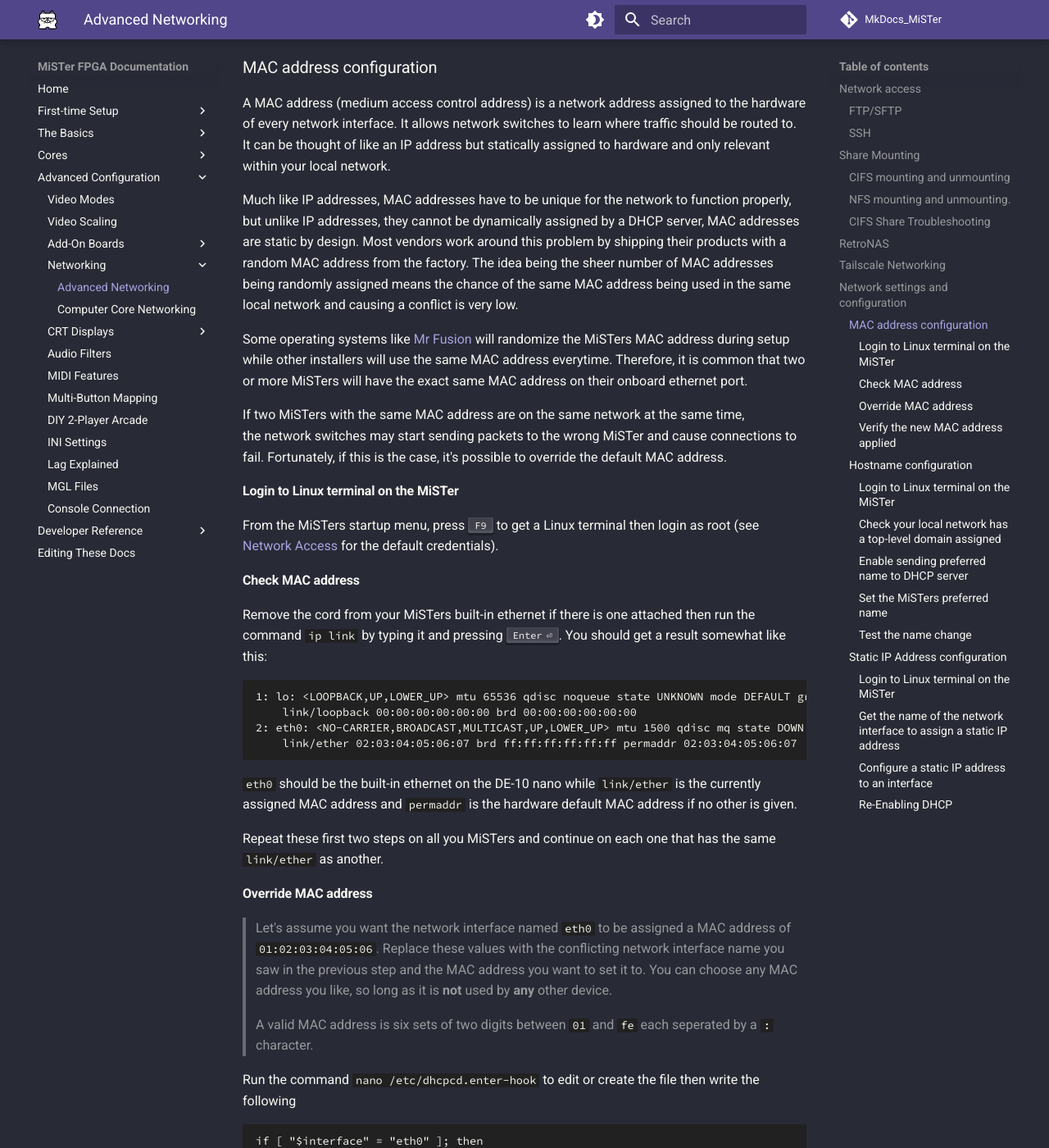
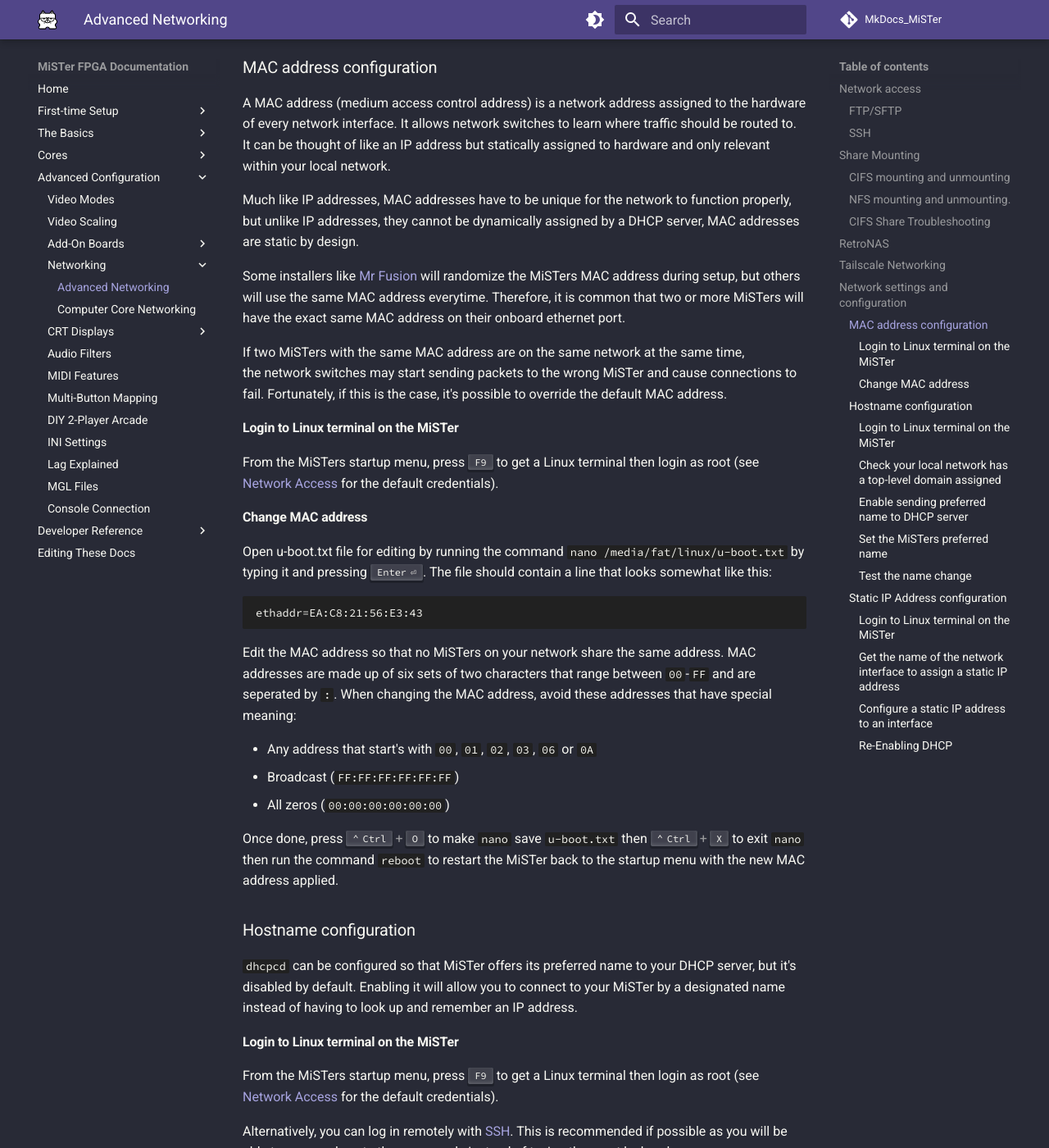
Before and after one commit to MiSTer-devel/MkDocs_MiSTer, an MkDocs documentation site: the page built from docs/advanced/network.md, in a window 1280 px wide and 1400 px high, scrolled down 5034 px. Shown: the whole window at 82% size. Built offline with MkDocs 1.6.1 and Material for MkDocs 9.7.7, drawn with Linux system fonts in a browser that asks for light colours; comment, search, counter and statistics services are not loaded; some of the changed text lies outside the part shown.

Commit message:
Use u-boot.txt method of changing MAC addresses instead of dhcpcd enter hooks.

````diff
--- a/docs/advanced/network.md
+++ b/docs/advanced/network.md
@@ -156,12 +156,9 @@
 
 Much like IP addresses, MAC addresses have to be unique for the network to function properly,
 but unlike IP addresses, they cannot be dynamically assigned by a DHCP server, MAC addresses are static by design.
-Most vendors work around this problem by shipping their products with a random MAC address from the factory.
-The idea being the sheer number of MAC addresses being randomly assigned
-means the chance of the same MAC address being used in the same local network and causing a conflict is very low.
 
-Some operating systems like [Mr Fusion](../setup/software.md#flash-mr-fusion-to-your-microsd)
-will randomize the MiSTers MAC address during setup while other installers will use the same MAC address everytime.
+Some installers like [Mr Fusion](../setup/software.md#flash-mr-fusion-to-your-microsd)
+will randomize the MiSTers MAC address during setup, but others will use the same MAC address everytime.
 Therefore, it is common that two or more MiSTers will have the exact same MAC address on their onboard ethernet port.
 
 If two MiSTers with the same MAC address are on the same network at the same time,
@@ -172,52 +169,24 @@
 From the MiSTers startup menu, press ++F9++ to get a Linux terminal then
 login as root (see [Network Access](#network-access) for the default credentials).
 
-#### Check MAC address
-Remove the cord from your MiSTers built-in ethernet if there is one attached
-then run the command `ip link` by typing it and pressing ++Enter++.
-You should get a result somewhat like this:
+#### Change MAC address
+Open u-boot.txt file for editing by running the command `nano /media/fat/linux/u-boot.txt`
+by typing it and pressing ++Enter++.
+The file should contain a line that looks somewhat like this:
 ```
-1: lo: <LOOPBACK,UP,LOWER_UP> mtu 65536 qdisc noqueue state UNKNOWN mode DEFAULT group default qlen 1000
-    link/loopback 00:00:00:00:00:00 brd 00:00:00:00:00:00
-2: eth0: <NO-CARRIER,BROADCAST,MULTICAST,UP,LOWER_UP> mtu 1500 qdisc mq state DOWN mode DEFAULT group default qlen 1000
-    link/ether 02:03:04:05:06:07 brd ff:ff:ff:ff:ff:ff permaddr 02:03:04:05:06:07
-```
-`eth0` should be the built-in ethernet on the DE-10 nano while `link/ether` is the currently assigned MAC address
-and `permaddr` is the hardware default MAC address if no other is given.
-
-Repeat these first two steps on all you MiSTers and continue on each one that has the same `link/ether` as another.
-
-#### Override MAC address
-> Let's assume you want the network interface named `eth0` to be assigned a MAC address of `01:02:03:04:05:06`.
-Replace these values with the conflicting network interface name you saw in the previous step
-and the MAC address you want to set it to.
-You can choose any MAC address you like, so long as it is **not** used by **any** other device.
->
-> A valid MAC address is six sets of two digits between `01` and `fe` each seperated by a `:` character.
-
-Run the command `nano /etc/dhcpcd.enter-hook` to edit or create the file then write the following
-```
-if [ "$interface" = "eth0" ]; then
-    ip link set dev "$interface" address 01:02:03:04:05:06
-fi
+ethaddr=EA:C8:21:56:E3:43
 ```
 
-Once done, press ++Ctrl+o++ to make `nano` save `dhcpcd.enter-hook` then ++Ctrl+x++ to exit `nano`.
-Run the command `reboot` to restart the MiSTer back to the startup menu with the new network settings applied.
+Edit the MAC address so that no MiSTers on your network share the same address.
+MAC addresses are made up of six sets of two characters that range between `00`-`FF` and are seperated by `:`.
+When changing the MAC address, avoid these addresses that have special meaning:
 
-#### Verify the new MAC address applied
-Login to root on the Linux terminal the same way you did before and run the command `ip link` again.
-You should get a result somewhat like this:
-```
-1: lo: <LOOPBACK,UP,LOWER_UP> mtu 65536 qdisc noqueue state UNKNOWN mode DEFAULT group default qlen 1000
-    link/loopback 00:00:00:00:00:00 brd 00:00:00:00:00:00
-2: eth0: <NO-CARRIER,BROADCAST,MULTICAST,UP,LOWER_UP> mtu 1500 qdisc mq state DOWN mode DEFAULT group default qlen 1000
-    link/ether 01:02:03:04:05:06 brd ff:ff:ff:ff:ff:ff permaddr 02:03:04:05:06:07
-```
-`link/ether` should be the same MAC address you set in `/etc/dhcpcd.enter-hook`.
-If it is, you can now reattach the cord to this MiSTers built-in ethernet.
-In the unlikely event that the new MAC address you chose conflicts with another device on your network
-then replace that MAC address in `dhcpcd.enter-hook` with another random MAC address and `reboot` again.
+* Any address that start's with `00`, `01`, `02`, `03`, `06` or `0A`
+* Broadcast (`FF:FF:FF:FF:FF:FF`)
+* All zeros (`00:00:00:00:00:00`)
+
+Once done, press ++Ctrl+o++ to make `nano` save `u-boot.txt` then ++Ctrl+x++ to exit `nano` then
+run the command `reboot` to restart the MiSTer back to the startup menu with the new MAC address applied.
 
 ### Hostname configuration
 `dhcpcd` can be configured so that MiSTer offers its preferred name to your DHCP server, but it's disabled by default.
````
